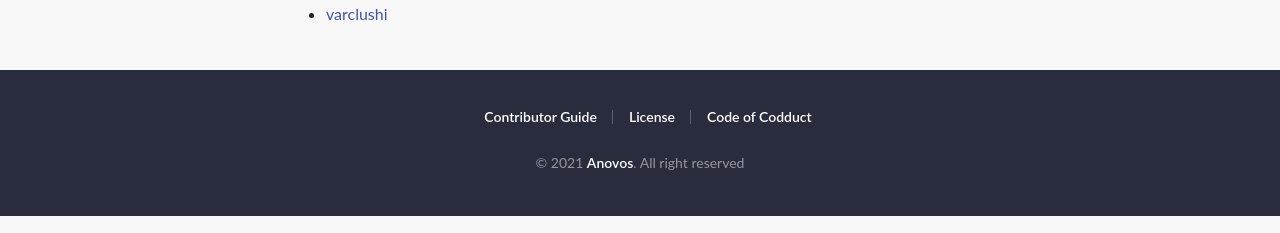
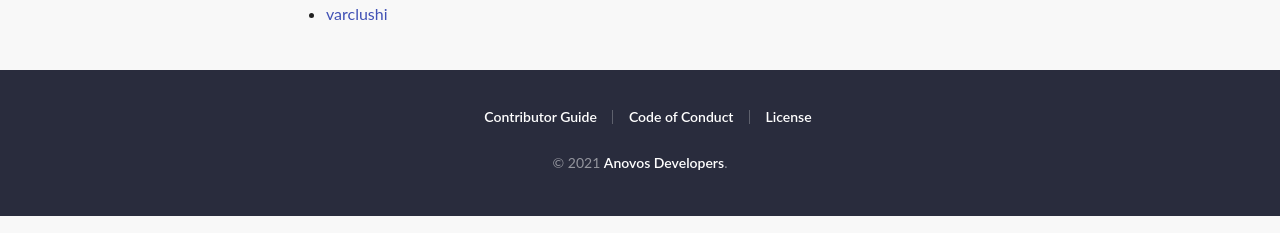
Before and after one commit to anovos/anovos-docs, an MkDocs documentation site: the page built from docs/index.md, in a window 1280 px wide. Shown: the part 1337-1570 px from the top of the page. Built offline with MkDocs 1.6.1 and Material for MkDocs 9.7.7, drawn with Linux system fonts in a browser that asks for light colours.

Commit message:
Ensure that all links work, use relative links within the docs

```diff
--- a/overrides/partials/footer.html
+++ b/overrides/partials/footer.html
@@ -4,14 +4,13 @@
             <div class="col-12">
                 <nav id="nav-footer">
                     <ul>
-                        <li><a href="/community/contributor" title="">Contributor Guide</a></li>
-                        <li><a href="/community/license/" title="">License</a></li>
-                        <li><a href="/community/code-of-conduct/" title="">Code of Codduct</a></li>
-
+                        <li><a href="/community/contributing/" title="">Contributor Guide</a></li>
+                        <li><a href="/community/code-of-conduct/" title="">Code of Conduct</a></li>
+                        <li><a href="/license/" title="">License</a></li>
                     </ul>
                 </nav>
                 <p>
-                    © 2021 <a href="https://www.anovos.ai">Anovos</a>. All right reserved
+                    &copy; 2021 <a href="https://www.anovos.ai">Anovos Developers</a>.
                 </p>
                 <p>
                 </p>
--- a/overrides/partials/header.html
+++ b/overrides/partials/header.html
@@ -1,28 +1,26 @@
-
 <link rel="stylesheet" href="https://cdnjs.cloudflare.com/ajax/libs/font-awesome/4.7.0/css/font-awesome.min.css">
 <header id="site-header">
     <!-- Button to open drawer -->
     <nav id="nav-main" class="nav">
         <div class="md-grid nav-grid-container">
             <section class="md-grid grid-x row align-right nav-grid-section">
-        <a aria-current="page" class="logo" href="https://docs.anovos.ai/">
+                <a aria-current="page" class="logo" href="/">
                     <img src="https://anovos.github.io/anovos-docs/assets/logo.png" alt="Anovos Logo">
                 </a>
                 <ul class="nav-items">
                     <li class="first-nav-item">
                         <a href="https://www.anovos.ai">anovos.ai</a>
                     </li>
-					<li class="">
-						<a href="https://docs.anovos.ai/getting-started/">Getting Started</a>
+                    <li>
+                        <a href="/getting-started/">Getting Started</a>
                     </li>
                     <li class="last-nav-item">
-						<a href="https://docs.anovos.ai/community/communication/">Get in Touch</a>
+                        <a href="/community/communication/">Get in Touch</a>
                     </li>
-
 				</ul>
                 <ul class="social-icons">
                     <li class="pre">
-						<a href="https://github.com/anovos/">
+                        <a href="https://github.com/anovos/anovos">
                             <i class="fa fa-github"></i>
                         </a>
                     </li>
```
Lines whose indentation alone changed are shown as unchanged.
